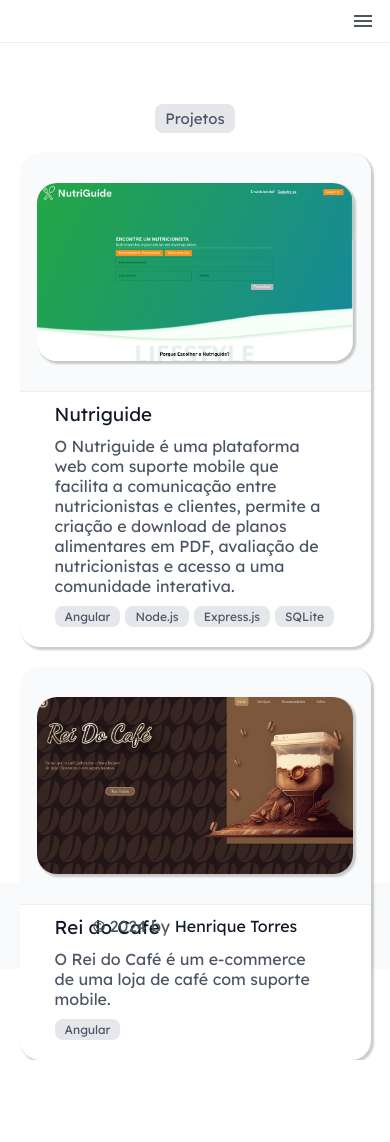
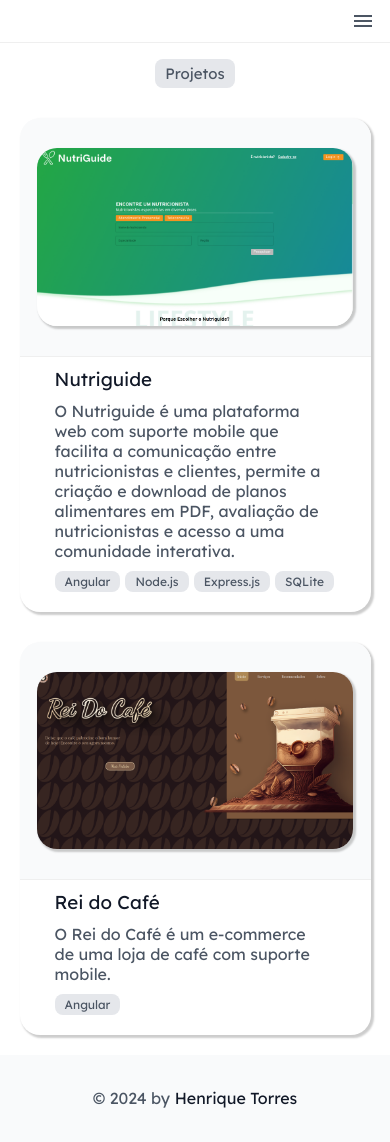
Before and after one commit to henriqtorresl/portifolio, an Angular app: page /projects in a window 390 px wide. Before the commit the page ends 1060 px from the top, so only its background shows below. Built offline with nearby package versions, Linux system fonts and the light colour scheme.

Commit message:
ajuste na responsividade

```diff
--- a/src/app/pages/contact/contact.component.scss
+++ b/src/app/pages/contact/contact.component.scss
@@ -8,7 +8,7 @@
     height: 85%;
     display: flex;
     flex-direction: column;
-    justify-content: center;
+    justify-content: space-around;
     align-items: center;
     background-color: var(--background-color);
 }
@@ -25,7 +25,7 @@
 }
 
 .contact {
-    height: 95%;
+    height: 85%;
     width: 100%;
     display: flex;
     flex-direction: column;
@@ -42,6 +42,7 @@
         color: var(--text-color);
 
         p {
+            text-align: center;
             display: flex;
             width: 100%;
             margin-bottom: 10px;
--- a/src/app/pages/projects/projects.component.scss
+++ b/src/app/pages/projects/projects.component.scss
@@ -5,7 +5,7 @@
 .container {
     padding-top: 10%;
     width: 100%;
-    height: 100%;
+    height: auto;
     display: flex;
     flex-direction: column;
     justify-content: center;
@@ -14,7 +14,7 @@
 }
 
 .title {
-    margin-bottom: 10px;
+    margin: 20px;
 
     h3 {
         padding: 5px 10px;
@@ -94,7 +94,7 @@
 
 .card-2 {
     background-color: var(--background-card);
-    margin: 10px 0;
+    margin: 20px 0;
     padding: 0 0 10px 0;
     width: 90%;
     display: flex;
```
